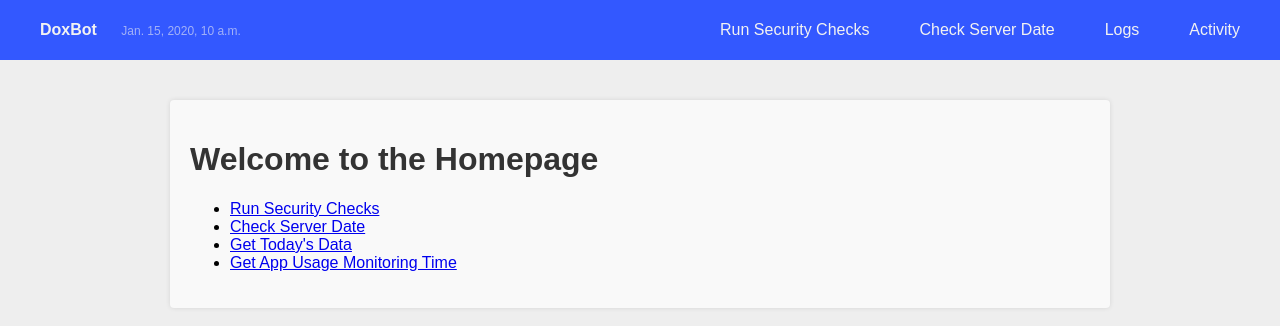
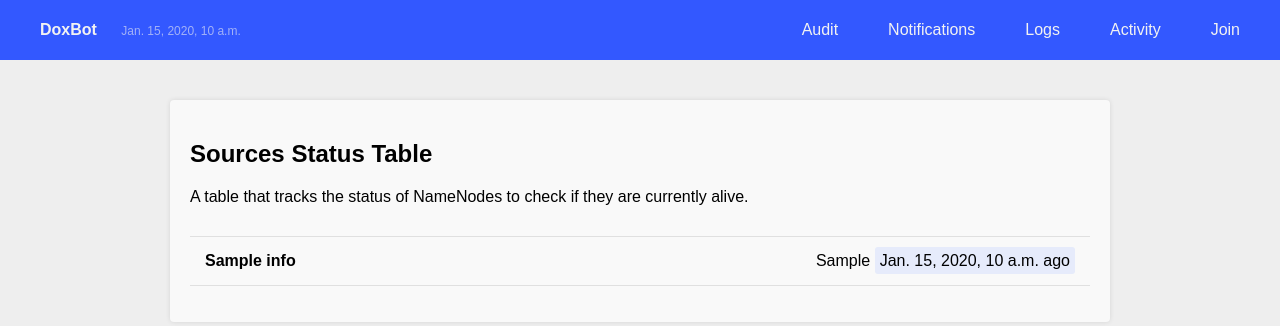
Before and after one commit to yousuf-4594/Dox-Bot, a Django app: template DoxBot/myapp/templates/homepage.html in a window 1280 px wide. Shown: the top 326 px of the page. Run offline with Django 3.2, Linux system fonts and the light colour scheme; the template is opened without the code that fills it: most values are stand-ins (such as "Sample title", 1, 10 or a date in 2020).

Commit message:
devices alive status added

```diff
--- a/DoxBot/myapp/templates/homepage.html
+++ b/DoxBot/myapp/templates/homepage.html
@@ -17,19 +17,43 @@
         h1 {
             color: #333;
         }
+        .device-list {
+            list-style:none;
+            padding: 0;
+            margin-top: 30px;
+        }
+
+        .device-item {
+            display: flex;
+            justify-content: space-between;
+            align-items: center;
+            margin-bottom: 10px;
+            padding: 15px;
+            border-top: 1px solid #e0e0e0;
+            border-bottom: 1px solid #e0e0e0;
+        }
     </style>
 </head>
 <body>
     {% include 'navbar.html' %}
     <!-- Main Content -->
     <div class="container">
-        <h1>Welcome to the Homepage</h1>
-        <ul>
-            <li><a href="{% url 'check_firebase_and_send_email' %}">Run Security Checks</a></li>
-            <li><a href="{% url 'check_date' %}">Check Server Date</a></li>
-            <li><a href="{% url 'get_todays_data' %}">Get Today's Data</a></li>
-            <li><a href="{% url 'app_usage_monitoring' %}">Get App Usage Monitoring Time</a></li>
+        <div>
+            <h2>Sources Status Table</h2>
+            <span>A table that tracks the status of NameNodes to check if they are currently alive.</span>
+        </div>
+        <ul class="device-list">
+            {% for device, info in devices.items %}
+            <li class="device-item">
+                <span style="font-weight: bolder;">{{ info.device_name }}</span>
+                <div>
+                    <span>{{ info.last_seen }}</span>
+                    <span style="background-color: rgba(159, 181, 255, 0.222); padding: 5px; border-radius: 3px">{{ info.relative_time }} ago</span>
+                </div>
+            </li>
+            {% endfor %}
         </ul>
+
     </div>
 </body>
 </html>
--- a/DoxBot/myapp/templates/navbar.html
+++ b/DoxBot/myapp/templates/navbar.html
@@ -54,20 +54,17 @@
     </style>
 </head>
 <body>
-    <!-- Navbar -->
     <div class="navbar">
-        <!-- Left section (Logo) -->
         <div>
             <a href="{% url 'homepage' %}" class="navbar-logo">DoxBot</a>
             <span class="date">{{ current_date }}</span>
         </div>
-        <!-- Right section (Links) -->
         <div class="navbar-links">
-            <a href="{% url 'check_firebase_and_send_email' %}">Run Security Checks</a>
-            <a href="{% url 'check_date' %}">Check Server Date</a>
+            <a href="{% url 'check_firebase_and_send_email' %}">Audit</a>
+            <a href="{% url 'check_date' %}">Notifications</a>
             <a href="{% url 'get_todays_data' %}">Logs</a>
             <a href="{% url 'app_usage_monitoring' %}">Activity</a>
-
+            <a href="{% url 'app_usage_monitoring' %}">Join</a>
         </div>
     </div>
     <div><h1></h1></div>
```
Also changed, not shown: DoxBot/myapp/views.py (+47 -1 lines).
